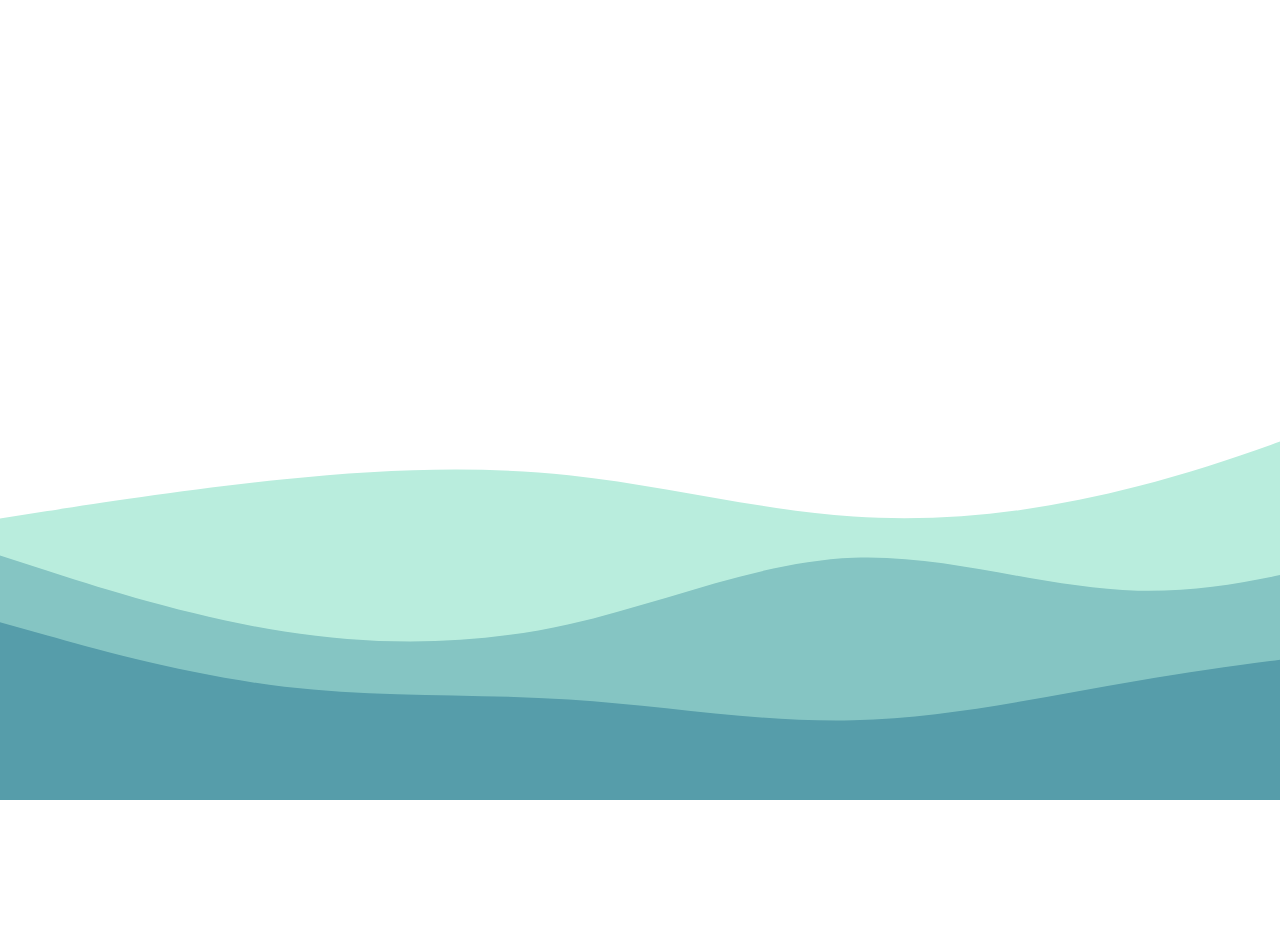
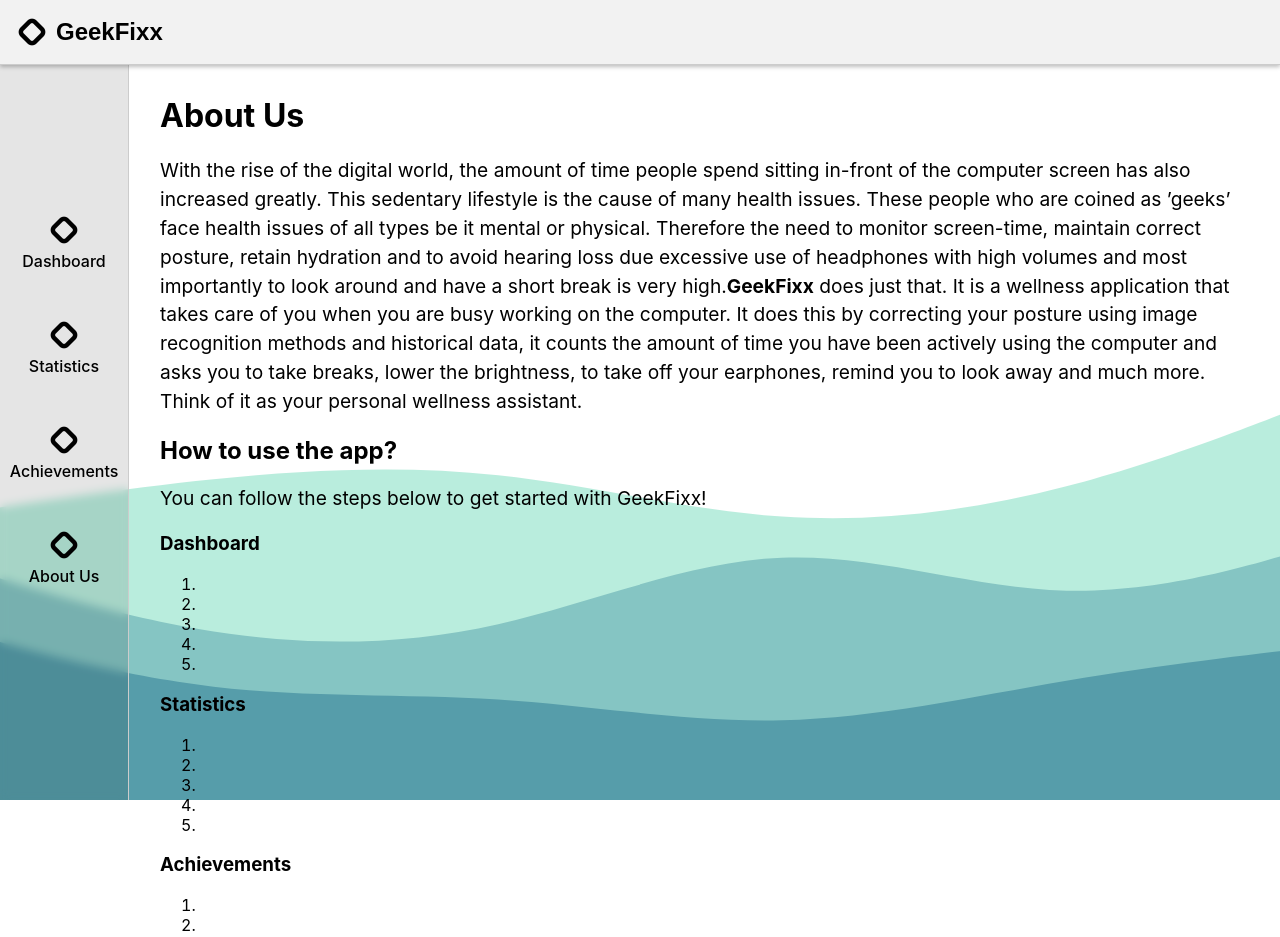
Before and after one commit to Rajat255/GeekFixx-ReactApp, a React (Create React App) app: page /about in a window 1280 px wide. Before the commit this address had no page. Shown: the top 937 px of the page. Before the commit the page ends 800 px from the top, so only its background shows below. Built offline with nearby package versions, Linux system fonts and the light colour scheme.

Commit message:
Adding navigation and basic elements to all pages

```diff
--- a/src/App.js
+++ b/src/App.js
@@ -1,7 +1,10 @@
 import React from 'react';
-import Landing from "./pages/Landing";
+import Landing from "./pages/Landing.js";
 import Form from "./pages/Form.js";
-import Dashboard from "./pages/Dashboard"
+import Dashboard from "./pages/Dashboard.js"
+import Statistics from "./pages/Statistics.js";
+import Achievements from './pages/Achievements.js';
+import About from "./pages/About.js";
 import {BrowserRouter, Routes, Route} from "react-router-dom";
 
 const App = () => {
@@ -11,6 +14,9 @@ const App = () => {
         <Route path="/" element={<Landing />} />
         <Route path="/form" element={<Form />} />
         <Route path="/dashboard" element={<Dashboard />} />
+        <Route path="/statistics" element={<Statistics />} />
+        <Route path="/achievements" element={<Achievements />} />
+        <Route path="/about" element={<About />} />
       </Routes>
     </BrowserRouter>  );
 }
--- a/src/components/Navbar.js
+++ b/src/components/Navbar.js
@@ -7,7 +7,7 @@ function Navbar() {
         <div>    <div class="navbar">
             <ul class="nav-links">
                 <li>
-                    <Link to={"/"}>
+                    <Link to={"/dashboard"}>
                         <i class="fas fa-home"></i>
                         <img src="/images/favicon-32x32.png" alt="logo-img" />
                         <span>Dashboard</span>
@@ -28,7 +28,7 @@ function Navbar() {
                     </Link>
                 </li>
                 <li>
-                    <Link to={"/aboutus"}>
+                    <Link to={"/about"}>
                         <i class="fas fa-circle-question"></i>
                         <img src="/images/favicon-32x32.png" alt="logo-img" />
                         <span>About Us</span>
--- /dev/null
+++ b/src/css/about.css
@@ -0,0 +1,21 @@
+.about-container {
+    display: flex;
+    flex-direction: row;
+}
+
+.content {
+    margin-top: 4rem;
+    margin-left: 10%;
+    padding: 2rem;
+}
+
+h1 {
+    font-size: 2rem;
+    font-weight: 700;
+    margin-top: 0;
+}
+
+p {
+    font-size: 1.2rem;
+    line-height: 1.5;
+}
--- a/src/css/landing.css
+++ b/src/css/landing.css
@@ -2,6 +2,7 @@ body {
     background-image: url("/public/images/background2.svg");
     background-repeat: no-repeat;
     background-size: cover;
+    background-attachment: fixed;
     height: 100vh;
 }
 
--- a/src/pages/About.js
+++ b/src/pages/About.js
@@ -0,0 +1,74 @@
+import React from 'react'
+import "../css/about.css"
+import Navbar from '../components/Navbar'
+import Header from '../components/Header'
+
+function About() {
+    return (
+        <>
+        <Header/>
+        <Navbar/>
+        <div class="about-container">
+            <div class="content">
+                <h1>About Us</h1>
+                <p>
+                    With the rise of the digital world, the amount of time people spend
+                    sitting in-front of the computer screen has also increased greatly.
+                    This sedentary lifestyle is the cause of many health issues. These
+                    people who are coined as ’geeks’ face health issues of all types be it
+                    mental or physical. Therefore the need to monitor screen-time,
+                    maintain correct posture, retain hydration and to avoid hearing loss
+                    due excessive use of headphones with high volumes and most importantly
+                    to look around and have a short break is very high.
+                    <strong>GeekFixx</strong> does just that. It is a wellness application
+                    that takes care of you when you are busy working on the computer. It
+                    does this by correcting your posture using image recognition methods
+                    and historical data, it counts the amount of time you have been
+                    actively using the computer and asks you to take breaks, lower the
+                    brightness, to take off your earphones, remind you to look away and
+                    much more. Think of it as your personal wellness assistant.
+                </p>
+
+                <h2>How to use the app?</h2>
+                <div class="steps-container">
+                    <p>You can follow the steps below to get started with GeekFixx!</p>
+                    <h3>Dashboard</h3>
+                    <div class="steps">
+                        <ol>
+                            <li></li>
+                            <li></li>
+                            <li></li>
+                            <li></li>
+                            <li></li>
+                        </ol>
+                    </div>
+
+                    <h3>Statistics</h3>
+                    <div class="steps">
+                        <ol>
+                            <li></li>
+                            <li></li>
+                            <li></li>
+                            <li></li>
+                            <li></li>
+                        </ol>
+                    </div>
+
+                    <h3>Achievements</h3>
+                    <div class="steps">
+                        <ol>
+                            <li></li>
+                            <li></li>
+                            <li></li>
+                            <li></li>
+                            <li></li>
+                        </ol>
+                    </div>
+                </div>
+            </div>
+        </div>
+        </>
+    )
+}
+
+export default About
--- a/src/pages/Achievements.js
+++ b/src/pages/Achievements.js
@@ -0,0 +1,14 @@
+import React from 'react'
+import Navbar from '../components/Navbar'
+import Header from '../components/Header'
+
+function Achievements() {
+  return (
+    <>
+    <Header />
+    <Navbar />
+    </>
+  )
+}
+
+export default Achievements
--- a/src/pages/Statistics.js
+++ b/src/pages/Statistics.js
@@ -0,0 +1,14 @@
+import React from 'react'
+import Navbar from '../components/Navbar'
+import Header from '../components/Header'
+
+function Statistics() {
+  return (
+    <>
+    <Header />
+    <Navbar />
+    </>
+  )
+}
+
+export default Statistics
```
